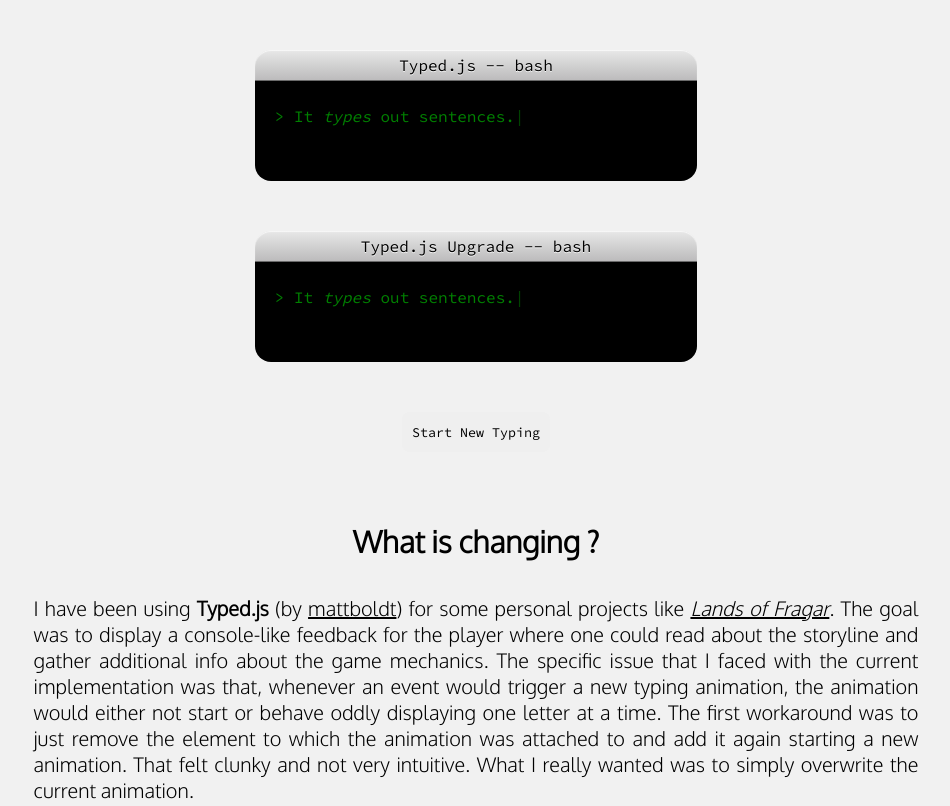
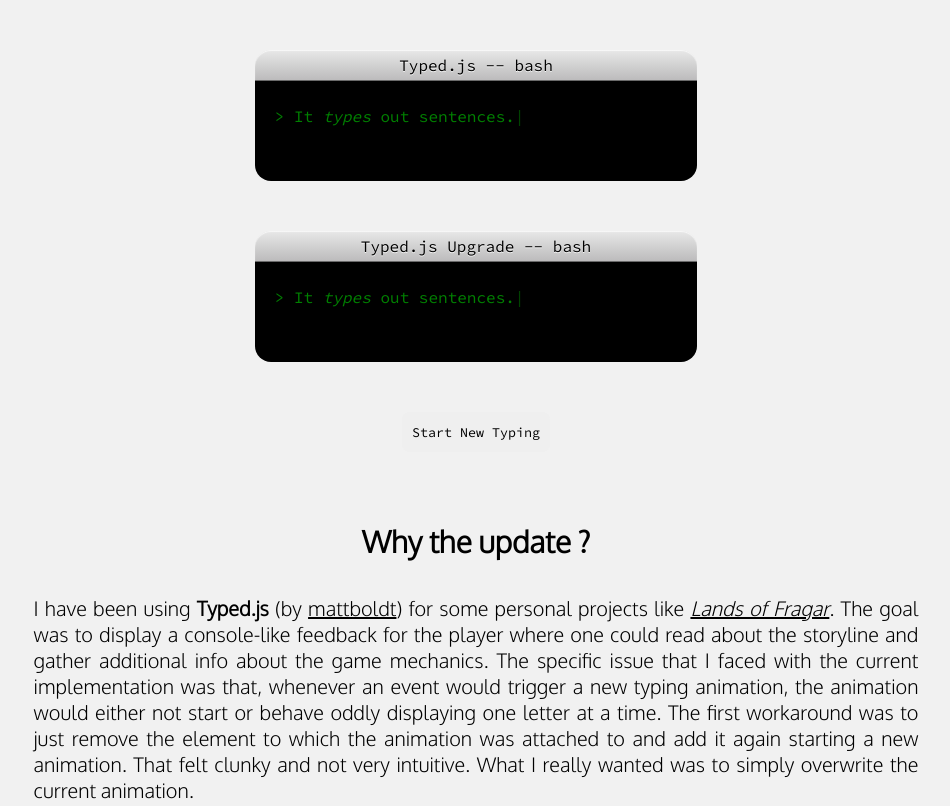
Before and after one commit to mattboldt/typed.js, a website: page example/index.html in a window 1280 px wide. Shown: the top 806 px of the page, without its empty margins (164-1114 px from the left). Drawn offline with nearby package versions, Linux system fonts and the light colour scheme; a web font is replaced by a local one.

Commit message:
Update index.html

```diff
--- a/example/index.html
+++ b/example/index.html
@@ -26,7 +26,7 @@
     <button id="stopBtn" class="btn">Start New Typing</button>
 
     <article>
-    	<h2>What is changing ?</h2>
+    	<h2>Why the update ?</h2>
     	<p>I have been using <strong>Typed.js</strong> (by <a class="underline-link" href="http://www.mattboldt.com/" target="_blank">mattboldt</a>) for some personal projects like <a class="underline-link" href="https://github.com/Gabri3l/Lands-Of-Fragar" target="_blank"><em>Lands of Fragar</em></a>. The goal was to display a console-like feedback for the player where one could read about the storyline and gather additional info about the game mechanics. The specific issue that I faced with the current implementation was that, whenever an event would trigger a new typing animation, the animation would either not start or behave oddly displaying one letter at a time. The first workaround was to just remove the element to which the animation was attached to and add it again starting a new animation. That felt clunky and not very intuitive. What I really wanted was to simply overwrite the current animation.</p>
     	<p>The old script would simply start the animation if no <em>typed</em> data was defined. Furthermore the built-in <span class="code">reset</span> function would create a <span class="code">span</span> element with the same <span class="code">id</span> of the existing one (not taking into account the use of a <span class="code">class</span> which is also fixed with my solution) and remove the old html element. In the new version there is no creation or removal of any html element, using jQuery I simply clear the element from its content and reset some vars to their default value, thus in fact resetting the script to its default state. The <span class="code">reset</span> function is only called if the element under analysis has already been used for a typing animation, otherwise everything proceeds as intended from the old version.</p>
     	<p>If you click on <em>Start New Typing</em> you will notice right away how with the old script nothing happens while the revised version will display a new message!</p>
```
